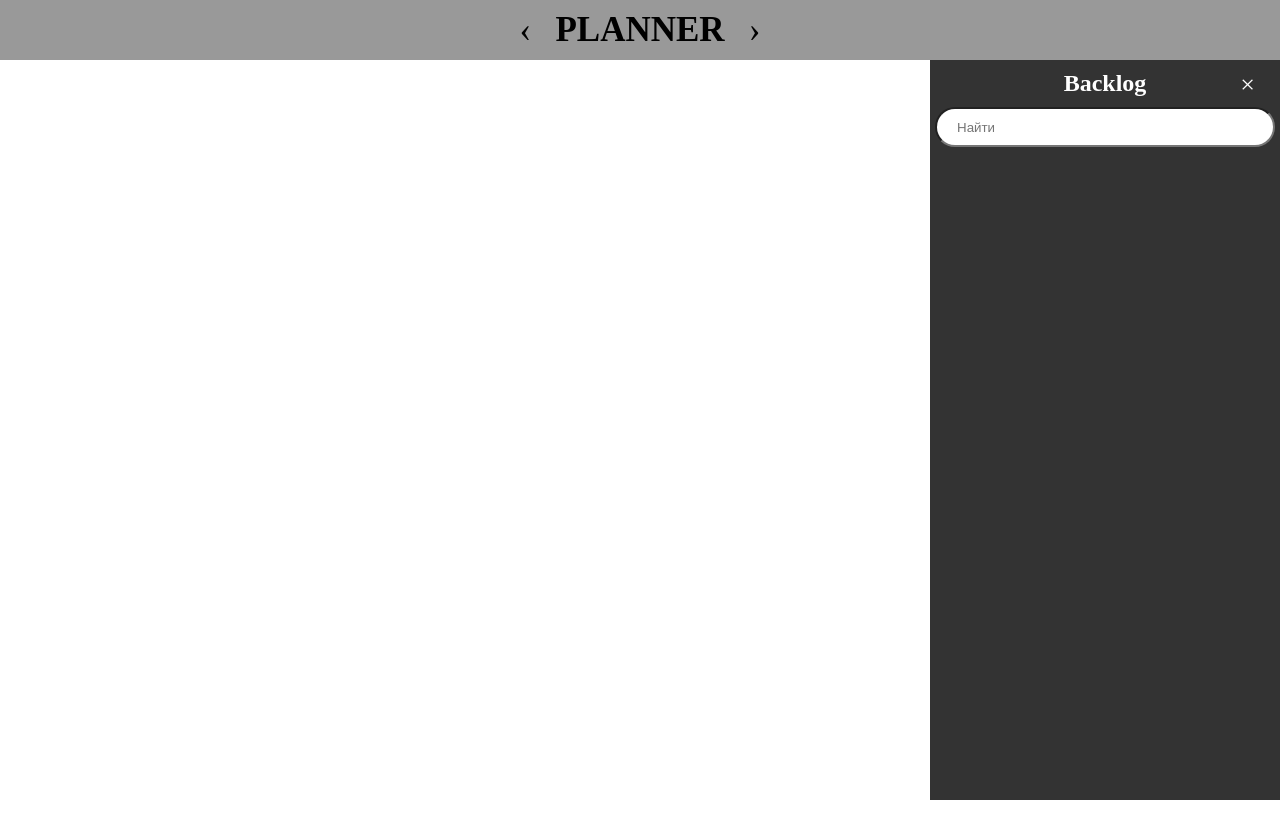
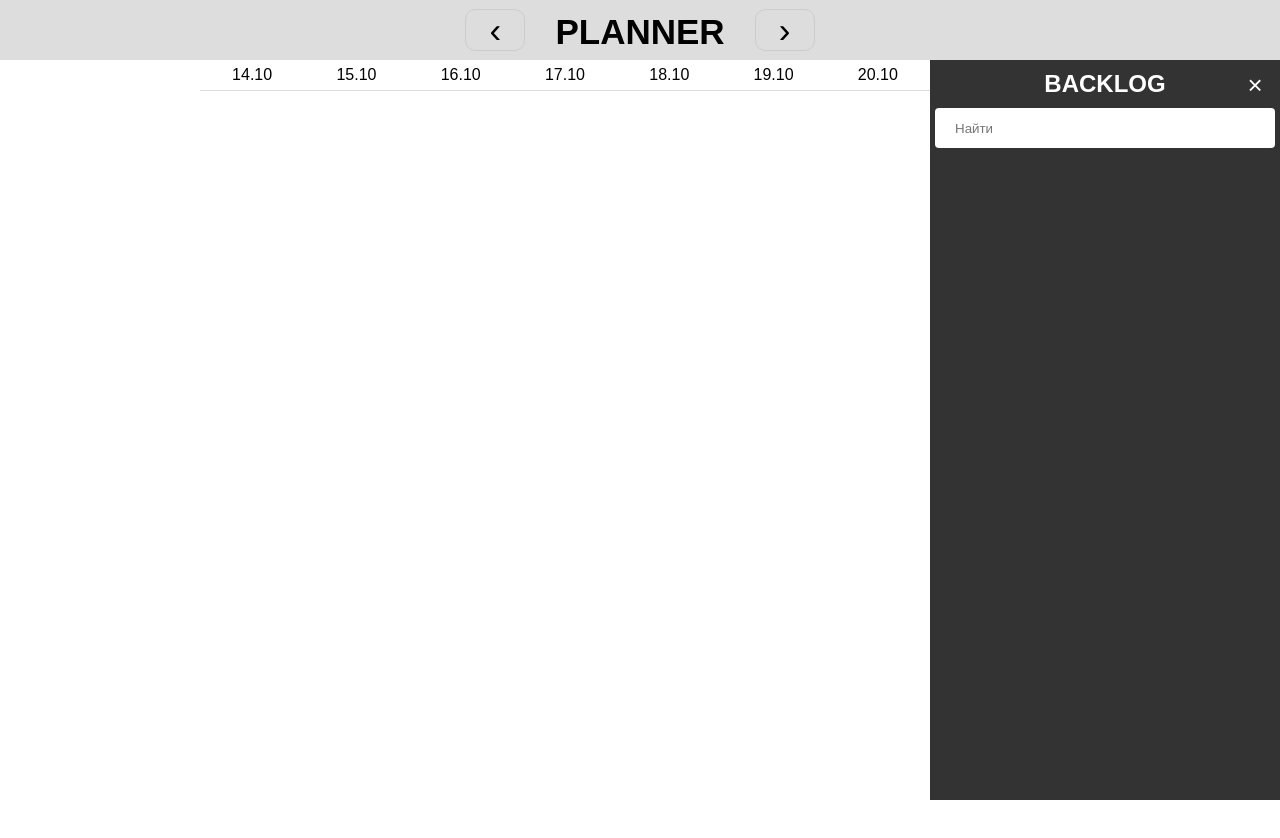
Before and after one commit to Leppavlad/Elma-planner, a website built with Parcel: page src/index.html in a window 1280 px wide. Built offline with nearby package versions, Linux system fonts and the light colour scheme; no server answers.

Commit message:
Design fixes. Added calendar dates

```diff
--- a/src/css/modules/_backlog.scss
+++ b/src/css/modules/_backlog.scss
@@ -13,27 +13,33 @@
   &__title {
     margin: 10px 0;
     text-align: center;
+    text-transform: uppercase;
     color: #fff;
   }
   &__header {
     position: relative;
     margin-bottom: 10px;
-    background-color: #333;
 
     input {
       width: 100%;
       height: 40px;
       padding: 0 20px;
-      border-radius: 2em;
+      border: none;
+      border-radius: 0.3em;
       outline: none;
     }
   }
   &__close {
     position: absolute;
-    top: 0px;
-    right: 20px;
+    top: -5px;
+    right: 0;
+    width: 40px;
+    height: 40px;
     font-size: 26px;
     color: #fff;
+    display: grid;
+    place-content: center;
+    cursor: pointer;
   }
 
   &__list {
@@ -45,6 +51,8 @@
     &::-webkit-scrollbar {
       display: none;
     }
+    -ms-overflow-style: none;
+    scrollbar-width: none;
 
     &__wrapper {
       width: inherit;
--- a/src/css/modules/_calendar.scss
+++ b/src/css/modules/_calendar.scss
@@ -1,15 +1,37 @@
 .calendar {
-  position: relative;
-  width: 100%;
-  height: 100%;
-  overflow-y: auto;
-  padding: 0px 15px 0 5px;
+  width: inherit;
+  height: inherit;
 
-  &::-webkit-scrollbar {
-    display: none;
+  &__header {
+    position: sticky;
+    top: 0;
+    display: grid;
+    grid-template-columns: repeat(7, 1fr);
+    margin-left: 200px;
+    border-bottom: 1px solid #ddd;
+
+    &__day {
+      height: 30px;
+      display: grid;
+      place-content: center;
+    }
+  }
+
+  &__content {
+    position: relative;
+    width: 100%;
+    height: calc(100% - 100px);
+    overflow-y: auto;
+
+    &::-webkit-scrollbar {
+      display: none;
+    }
+    -ms-overflow-style: none;
+    scrollbar-width: none;
   }
 
   &__title {
+    margin: 0 30px -4px;
     font-size: 35px;
     text-transform: uppercase;
   }
@@ -24,7 +46,7 @@
     align-items: center;
     width: 100%;
     height: 60px;
-    background-color: #999;
+    background-color: #ddd;
     position: fixed;
     z-index: 999;
   }
@@ -33,6 +55,9 @@
     place-content: center;
     font-size: 35px;
     width: 60px;
+    border: 1px solid #ccc;
+    border-radius: 0.3em;
+    cursor: pointer;
   }
 }
 
@@ -40,12 +65,13 @@
   display: flex;
 
   &__data {
-    flex: 0 1 200px;
-    min-width: 150px;
+    flex: 0 0 200px;
 
     display: grid;
     place-content: center;
     padding: 10px 20px;
+
+    text-align: center;
   }
 
   &__tasks {
@@ -59,5 +85,5 @@
   display: block;
   min-width: 70px;
   height: 100px;
-  border: 1px solid red;
+  border: 1px solid #eee;
 }
--- a/src/css/style.scss
+++ b/src/css/style.scss
@@ -9,6 +9,7 @@
 }
 
 html {
+  font-family: sans-serif;
   box-sizing: border-box;
 }
 
--- a/src/index.html
+++ b/src/index.html
@@ -24,7 +24,15 @@
         </div>
         <section class="calendar__wrapper">
           <div class="calendar">
-            <div class="calendar__header"></div>
+            <div class="calendar__header">
+              <div class="calendar__header__day">14.10</div>
+              <div class="calendar__header__day">15.10</div>
+              <div class="calendar__header__day">16.10</div>
+              <div class="calendar__header__day">17.10</div>
+              <div class="calendar__header__day">18.10</div>
+              <div class="calendar__header__day">19.10</div>
+              <div class="calendar__header__day">20.10</div>
+            </div>
             <div class="calendar__content" id="usersList">
               <!-- Here is going to be rendered users -->
               <!-- <div class="user" data-userId>
--- a/src/index.ts
+++ b/src/index.ts
@@ -7,5 +7,5 @@ new Calendar({
   backlogDivId: "backlogList",
 }).init();
 
-new PerfectScrollbar(document.querySelector(".calendar"));
+new PerfectScrollbar(document.querySelector(".calendar__content"));
 new PerfectScrollbar(document.querySelector(".backlog__list"));
```
